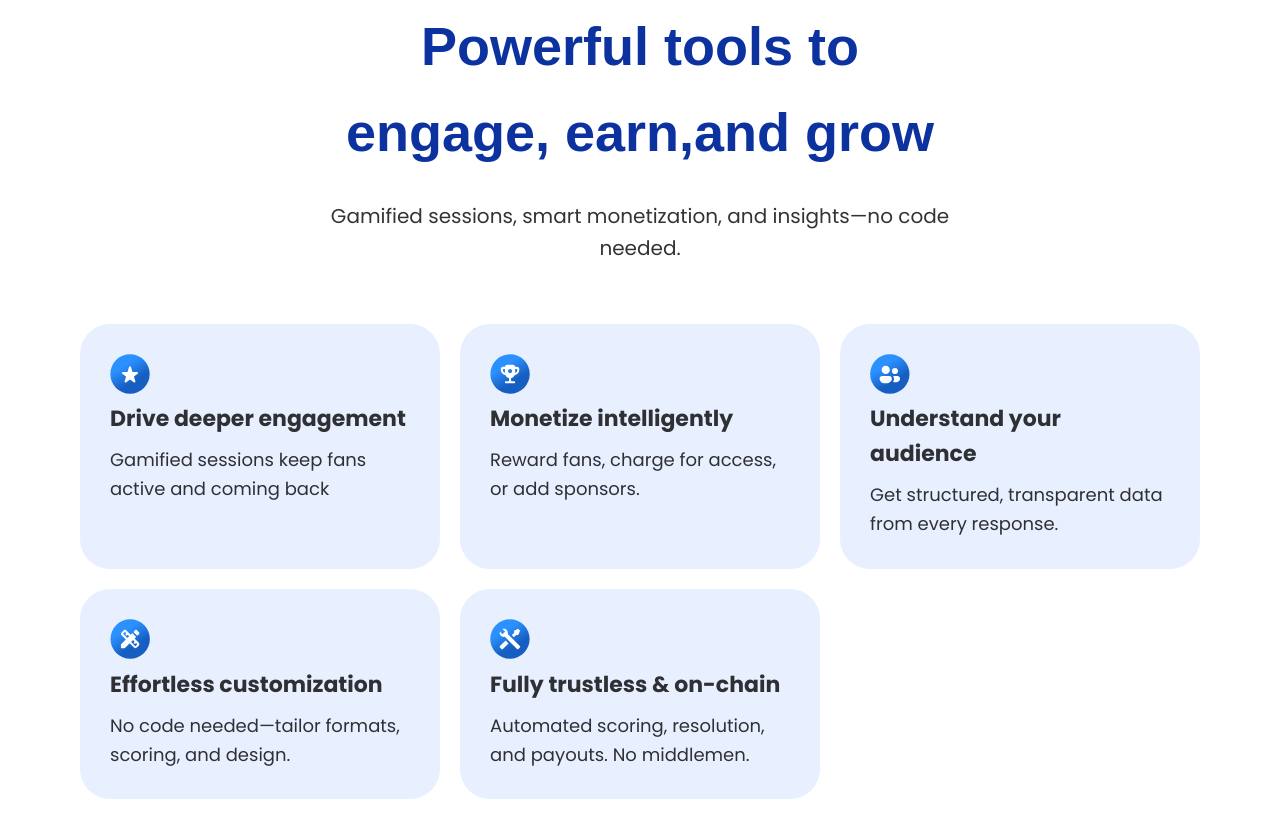
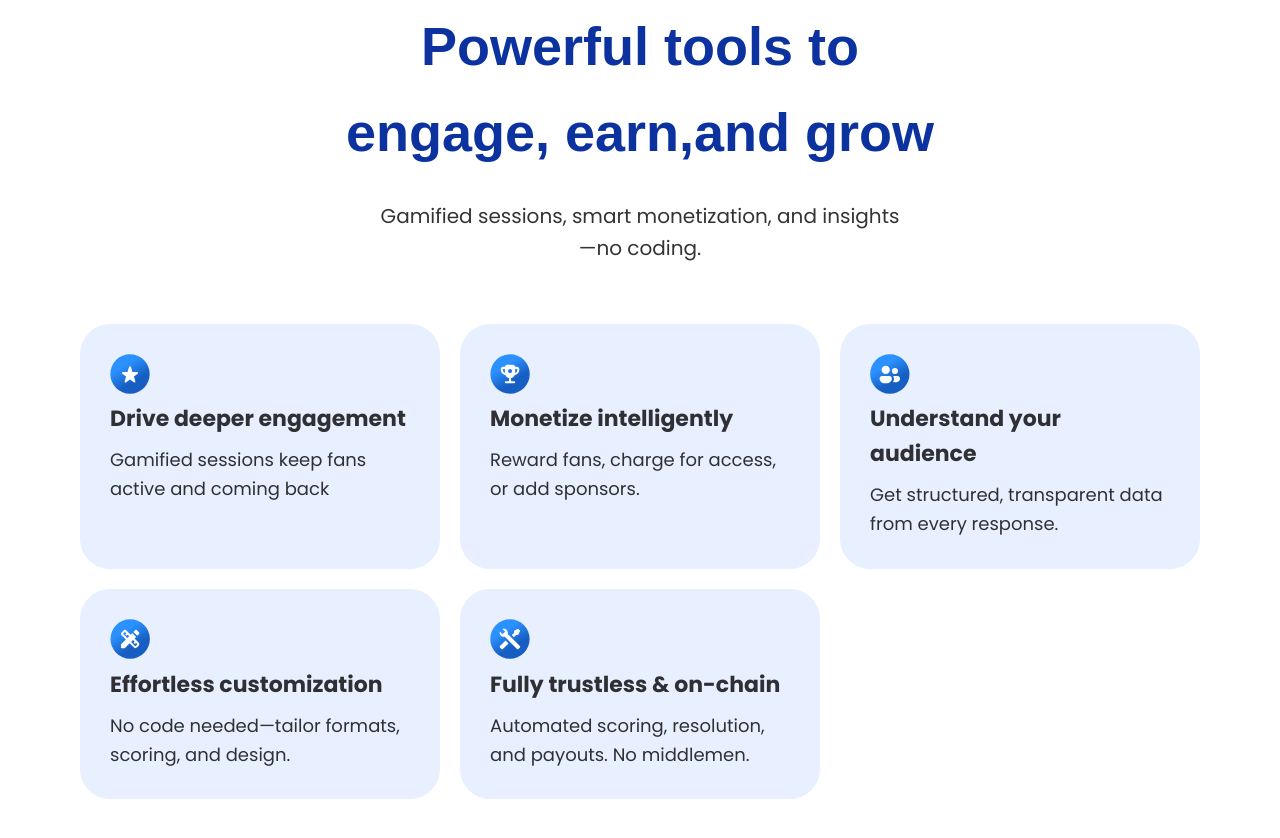
Before and after one commit to Engage-Protocol/engage-landing, a plain HTML site: page index.html in a window 1280 px wide. Shown: the part 2594-3432 px from the top of the page. Drawn offline with Linux system fonts and the light colour scheme; a web font is replaced by a local one.

Commit message:
Update index.html

```diff
--- a/index.html
+++ b/index.html
@@ -908,7 +908,7 @@
                     Benefits for creators
                 </div>
                 <h3>Powerful tools to<br>engage, earn,and grow</h3>
-                <p>Gamified sessions, smart monetization, and insights—no code needed.</p>
+                <p>Gamified sessions, smart monetization, and insights<br>—no coding.</p>
             </div>
 
             <div class="features-grid">
```
